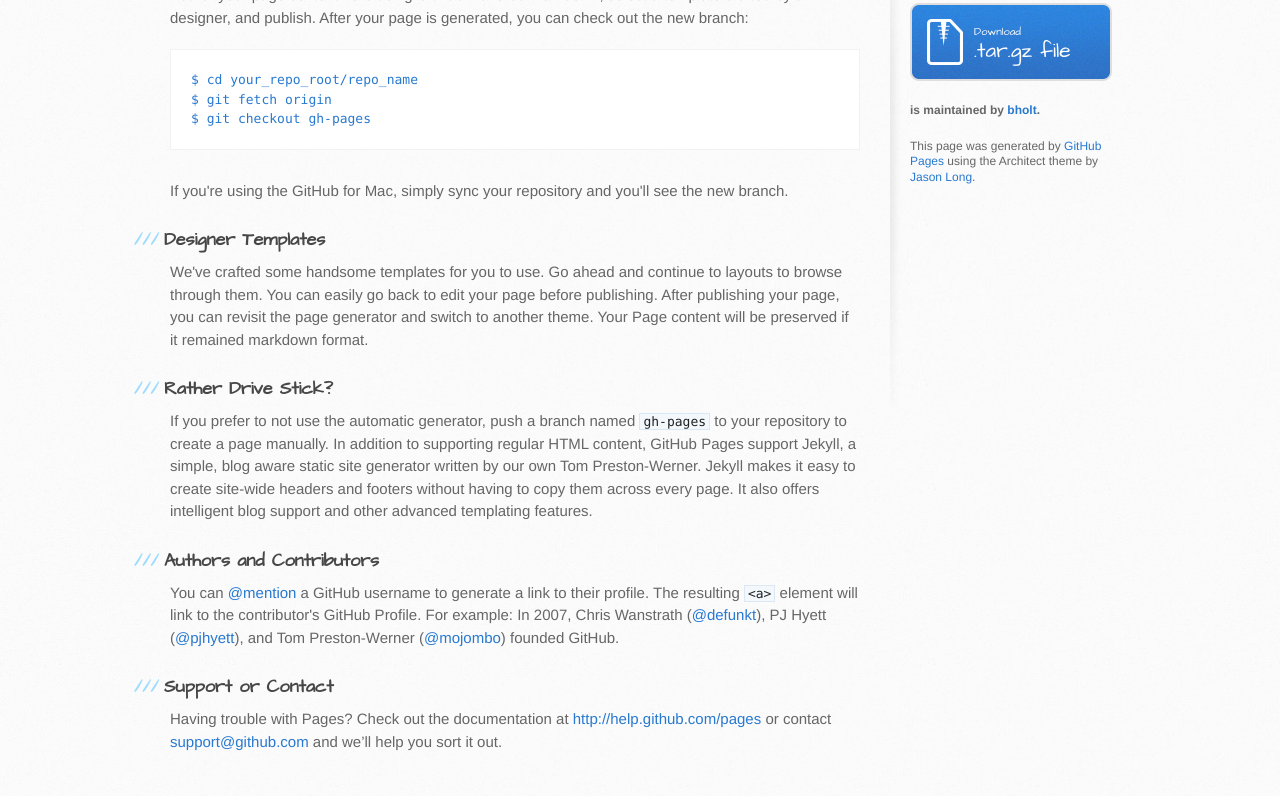
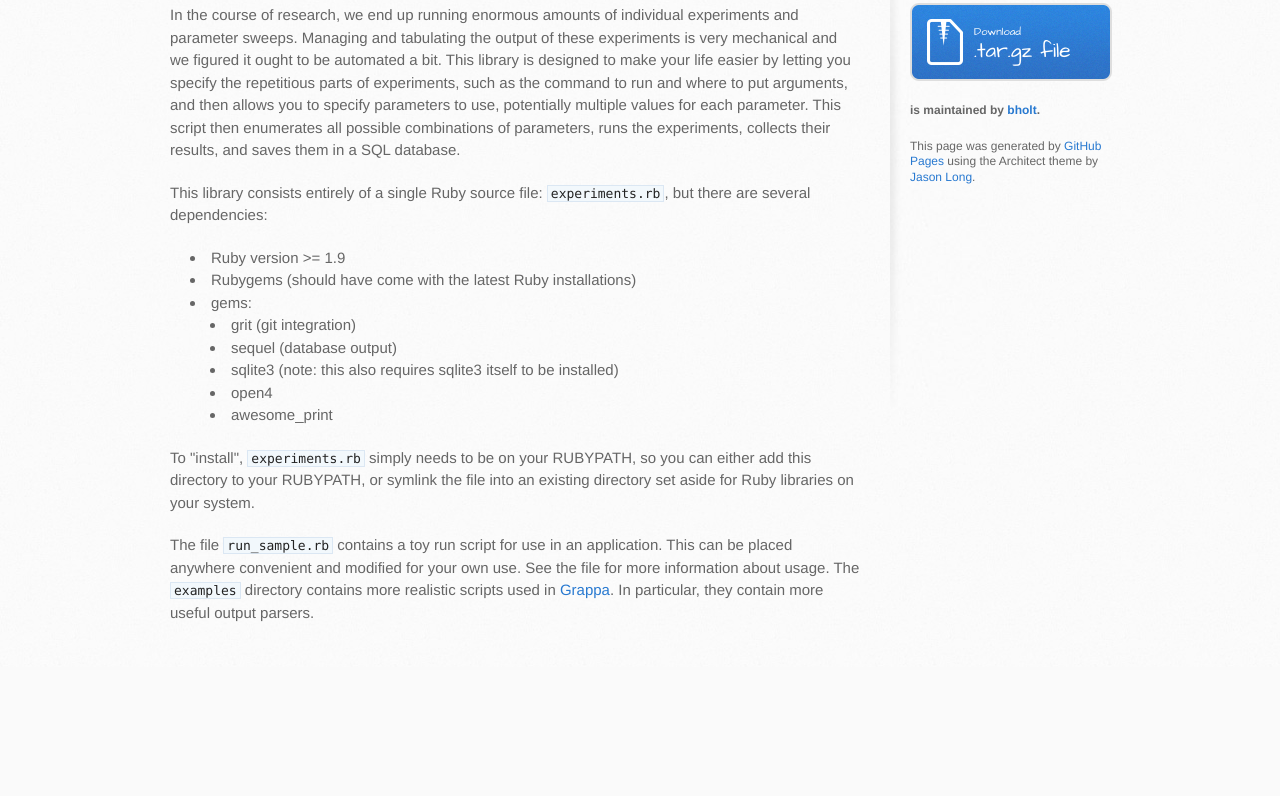
Before and after one commit to bholt/experiments-new, a plain HTML site: page index.html in a window 1280 px wide. Shown: the part 363-1159 px from the top of the page. After the commit the page ends 1030 px from the top, so only its background shows below. Drawn offline with Linux system fonts and the light colour scheme.

```diff
--- a/index.html
+++ b/index.html
@@ -28,32 +28,28 @@
     <div id="content-wrapper">
       <div class="inner clearfix">
         <section id="main-content">
-          <h3>Welcome to GitHub Pages.</h3>
+          <h1>Experiments</h1>
 
-<p>This automatic page generator is the easiest way to create beautiful pages for all of your projects. Author your page content here using GitHub Flavored Markdown, select a template crafted by a designer, and publish. After your page is generated, you can check out the new branch:</p>
+<hr><p>In the course of research, we end up running enormous amounts of individual experiments and parameter sweeps. Managing and tabulating the output of these experiments is very mechanical and we figured it ought to be automated a bit. This library is designed to make your life easier by letting you specify the repetitious parts of experiments, such as the command to run and where to put arguments, and then allows you to specify parameters to use, potentially multiple values for each parameter. This script then enumerates all possible combinations of parameters, runs the experiments, collects their results, and saves them in a SQL database.</p>
 
-<pre><code>$ cd your_repo_root/repo_name
-$ git fetch origin
-$ git checkout gh-pages
-</code></pre>
+<p>This library consists entirely of a single Ruby source file: <code>experiments.rb</code>, but there are several dependencies:</p>
 
-<p>If you're using the GitHub for Mac, simply sync your repository and you'll see the new branch.</p>
+<ul>
+<li>Ruby version &gt;= 1.9</li>
+<li>Rubygems (should have come with the latest Ruby installations)</li>
+<li>gems:
 
-<h3>Designer Templates</h3>
+<ul>
+<li>grit (git integration)</li>
+<li>sequel (database output)</li>
+<li>sqlite3 (note: this also requires sqlite3 itself to be installed)</li>
+<li>open4</li>
+<li>awesome_print</li>
+</ul>
+</li>
+</ul><p>To "install", <code>experiments.rb</code> simply needs to be on your RUBYPATH, so you can either add this directory to your RUBYPATH, or symlink the file into an existing directory set aside for Ruby libraries on your system.</p>
 
-<p>We've crafted some handsome templates for you to use. Go ahead and continue to layouts to browse through them. You can easily go back to edit your page before publishing. After publishing your page, you can revisit the page generator and switch to another theme. Your Page content will be preserved if it remained markdown format.</p>
-
-<h3>Rather Drive Stick?</h3>
-
-<p>If you prefer to not use the automatic generator, push a branch named <code>gh-pages</code> to your repository to create a page manually. In addition to supporting regular HTML content, GitHub Pages support Jekyll, a simple, blog aware static site generator written by our own Tom Preston-Werner. Jekyll makes it easy to create site-wide headers and footers without having to copy them across every page. It also offers intelligent blog support and other advanced templating features.</p>
-
-<h3>Authors and Contributors</h3>
-
-<p>You can <a href="https://github.com/blog/821" class="user-mention">@mention</a> a GitHub username to generate a link to their profile. The resulting <code>&lt;a&gt;</code> element will link to the contributor's GitHub Profile. For example: In 2007, Chris Wanstrath (<a href="https://github.com/defunkt" class="user-mention">@defunkt</a>), PJ Hyett (<a href="https://github.com/pjhyett" class="user-mention">@pjhyett</a>), and Tom Preston-Werner (<a href="https://github.com/mojombo" class="user-mention">@mojombo</a>) founded GitHub.</p>
-
-<h3>Support or Contact</h3>
-
-<p>Having trouble with Pages? Check out the documentation at <a href="http://help.github.com/pages">http://help.github.com/pages</a> or contact <a href="mailto:support@github.com">support@github.com</a> and we’ll help you sort it out.</p>
+<p>The file <code>run_sample.rb</code> contains a toy run script for use in an application. This can be placed anywhere convenient and modified for your own use. See the file for more information about usage. The <code>examples</code> directory contains more realistic scripts used in <a href="http://sampa.cs.washington.edu/grappa">Grappa</a>. In particular, they contain more useful output parsers.</p>
         </section>
 
         <aside id="sidebar">
```
Also changed, not shown: params.json (+1 -1 lines).
